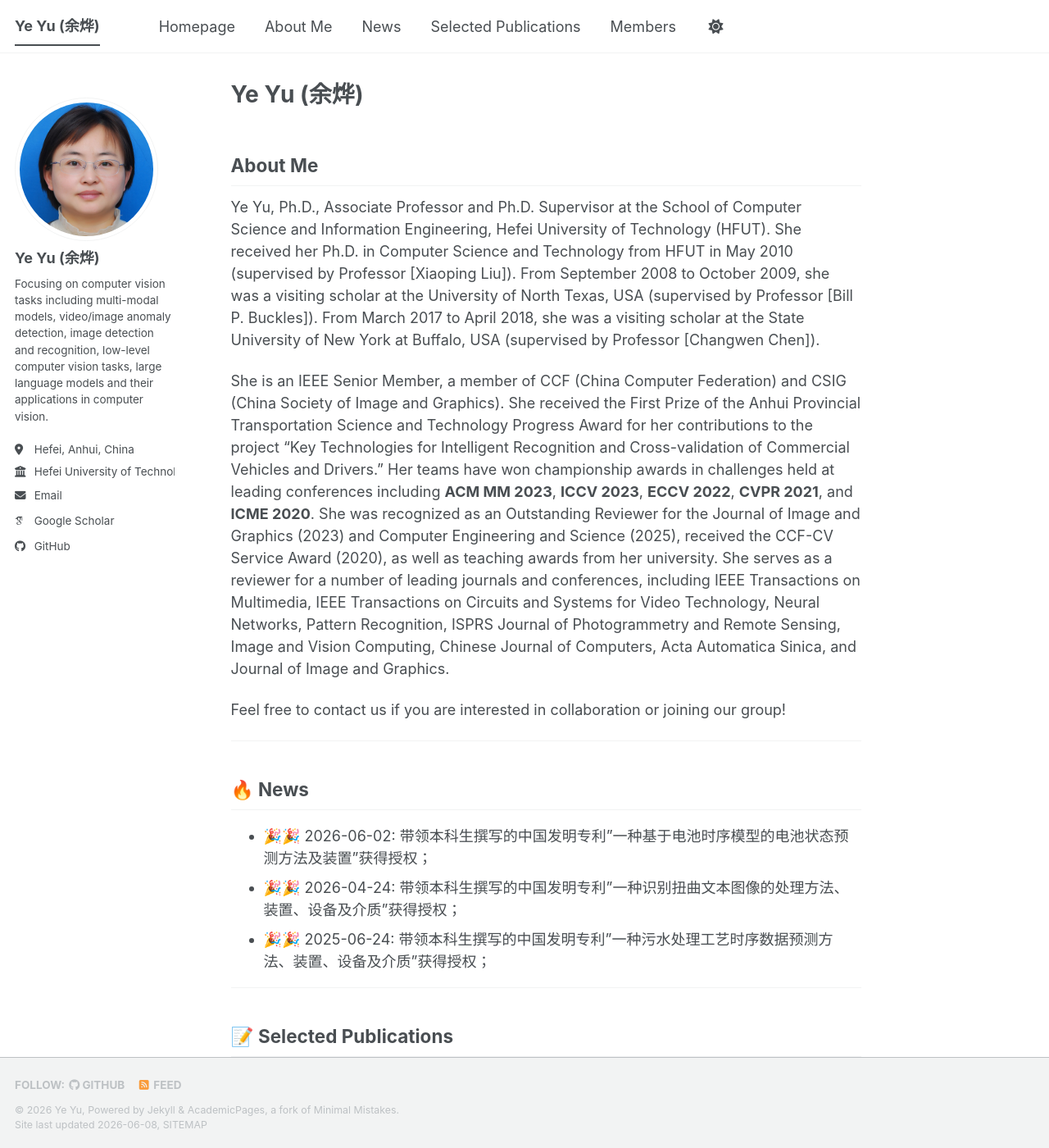
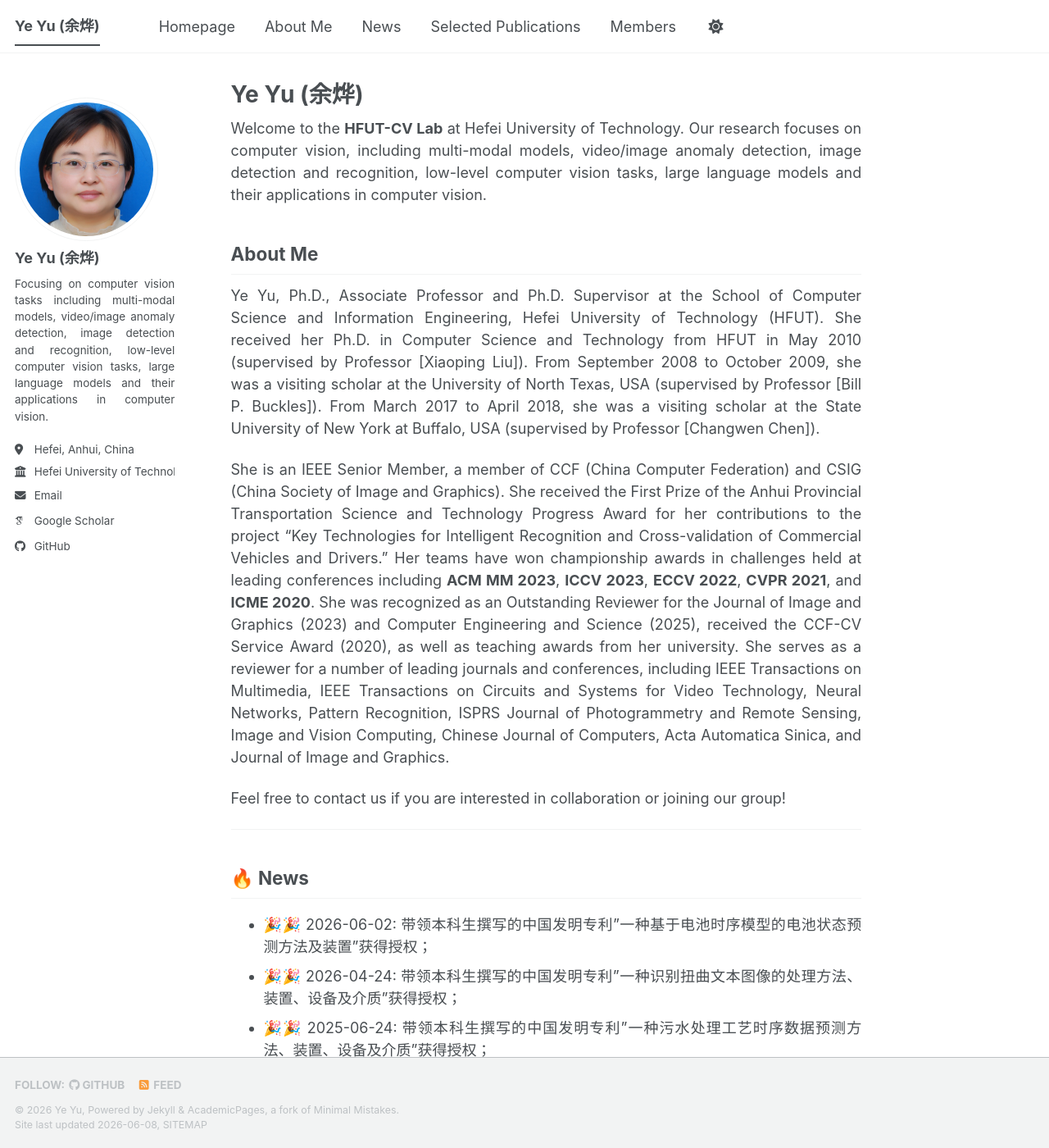
Before and after one commit to HFUT-CV/HFUT-CV.github.io, a Jekyll site: the page built from _pages/about.md, in a window 1280 px wide and 1400 px high. Shown: the whole window at 82% size. Built offline with Jekyll 4.4.1, drawn with Linux system fonts in a browser that asks for light colours; some web fonts are replaced; a script bundle is joined from its source files by our own code; library files that are not in the unit come from our copies.

Commit message:
Add justify text alignment and restore lab intro paragraph

```diff
--- a/_pages/about.md
+++ b/_pages/about.md
@@ -6,6 +6,22 @@ redirect_from:
   - /about/
   - /about.html
 ---
+
+<style>
+/* 正文段落两端对齐 */
+.page__content p,
+.page__content li {
+  text-align: justify;
+  text-justify: inter-word;
+}
+/* 侧边栏个人简介两端对齐 */
+.author__bio {
+  text-align: justify;
+  text-justify: inter-word;
+}
+</style>
+
+Welcome to the **HFUT-CV Lab** at Hefei University of Technology. Our research focuses on computer vision, including multi-modal models, video/image anomaly detection, image detection and recognition, low-level computer vision tasks, large language models and their applications in computer vision.
 
 <a id="about-me"></a>
 ## About Me
```
